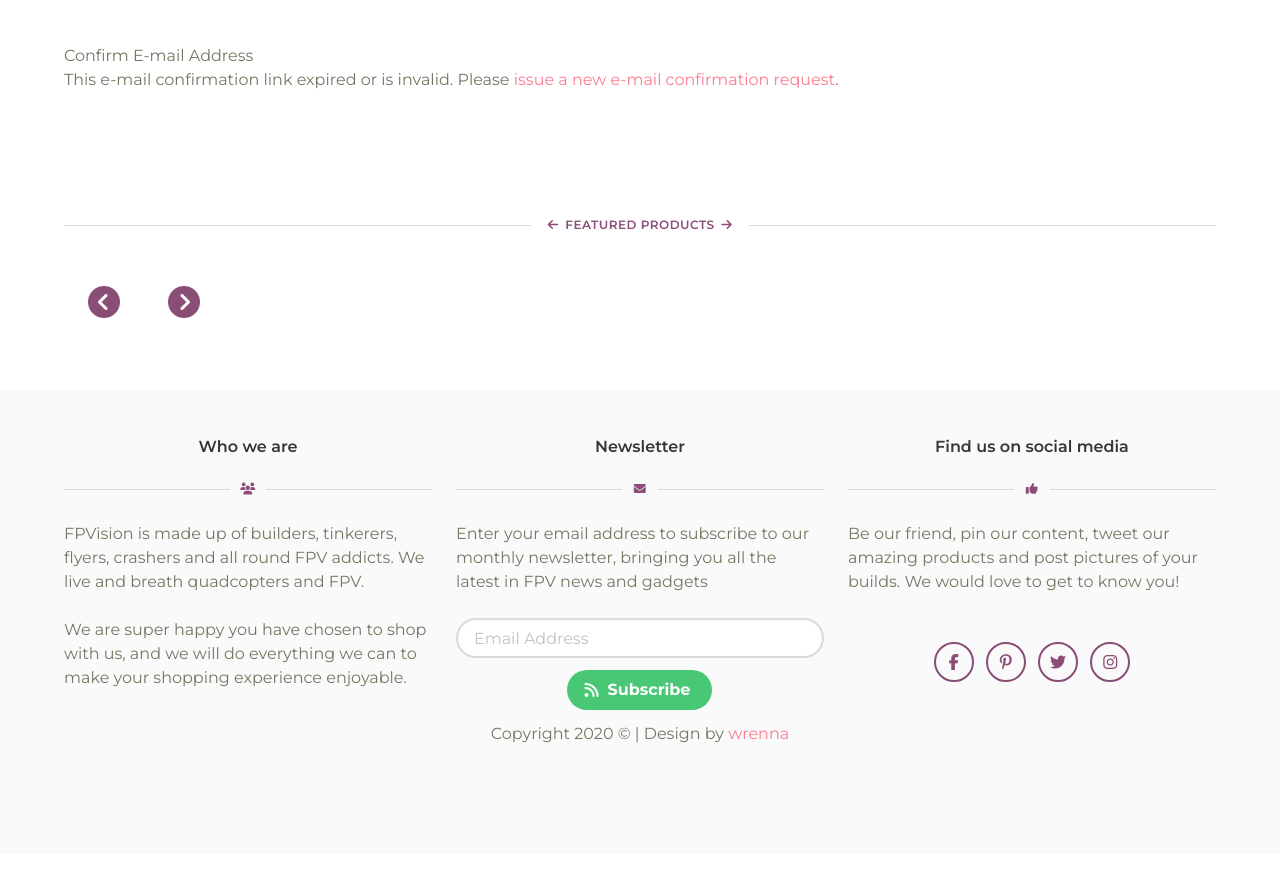
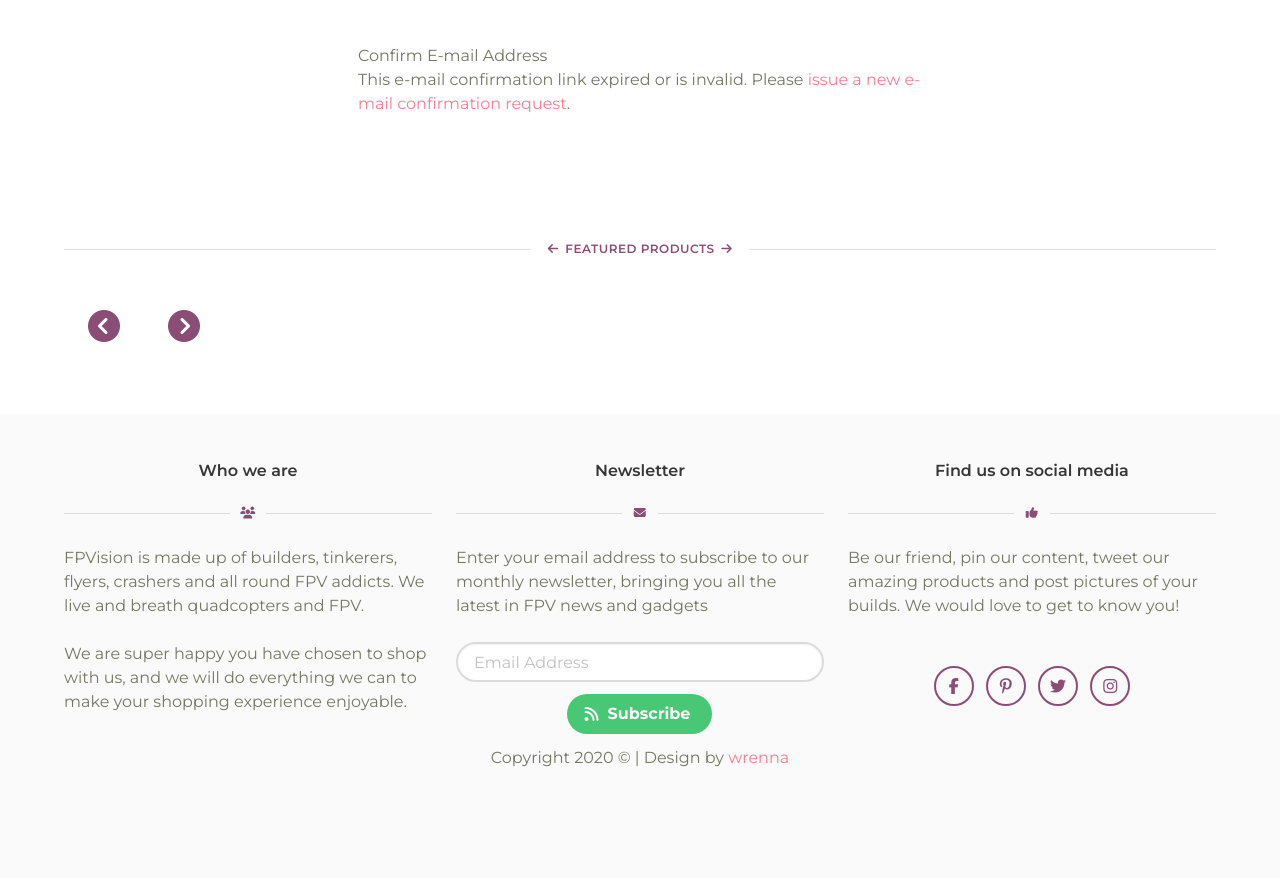
Before and after one commit to wrengit/FPVision, a Django app: a page that uses templates/allauth/account/email_confirm.html in a window 1280 px wide. Shown: the part 56-934 px from the top of the page. Before the commit the page ends 799 px from the top, so only its background shows below. Run offline with Django 3.2, Linux system fonts and the light colour scheme; data that the repository does not hold is empty; some libraries are stand-ins or nearby versions.

Commit message:
fix layout

```diff
--- a/templates/allauth/account/email_confirm.html
+++ b/templates/allauth/account/email_confirm.html
@@ -7,6 +7,8 @@
 
 
 {% block inner_content %}
+<div class="columns">
+    <div class="column is-6-desktop is-offset-3">
         <h1>{% trans "Confirm E-mail Address" %}</h1>
 
         {% if confirmation %}
@@ -27,4 +29,6 @@
         <p>{% blocktrans %}This e-mail confirmation link expired or is invalid. Please <a href="{{ email_url }}">issue a new e-mail confirmation request</a>.{% endblocktrans %}</p>
 
         {% endif %}
+    </div>
+</div>
 {% endblock %}
```
